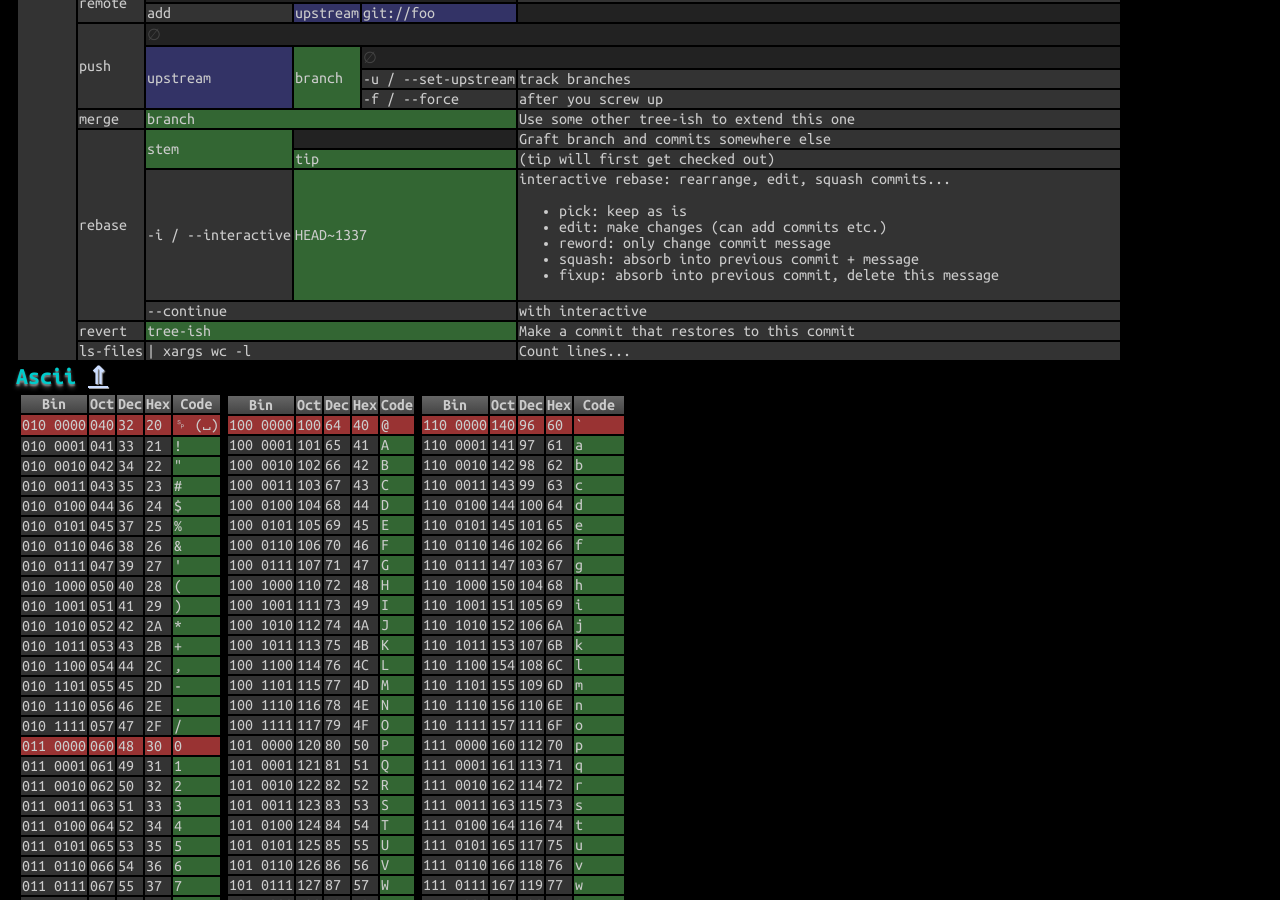
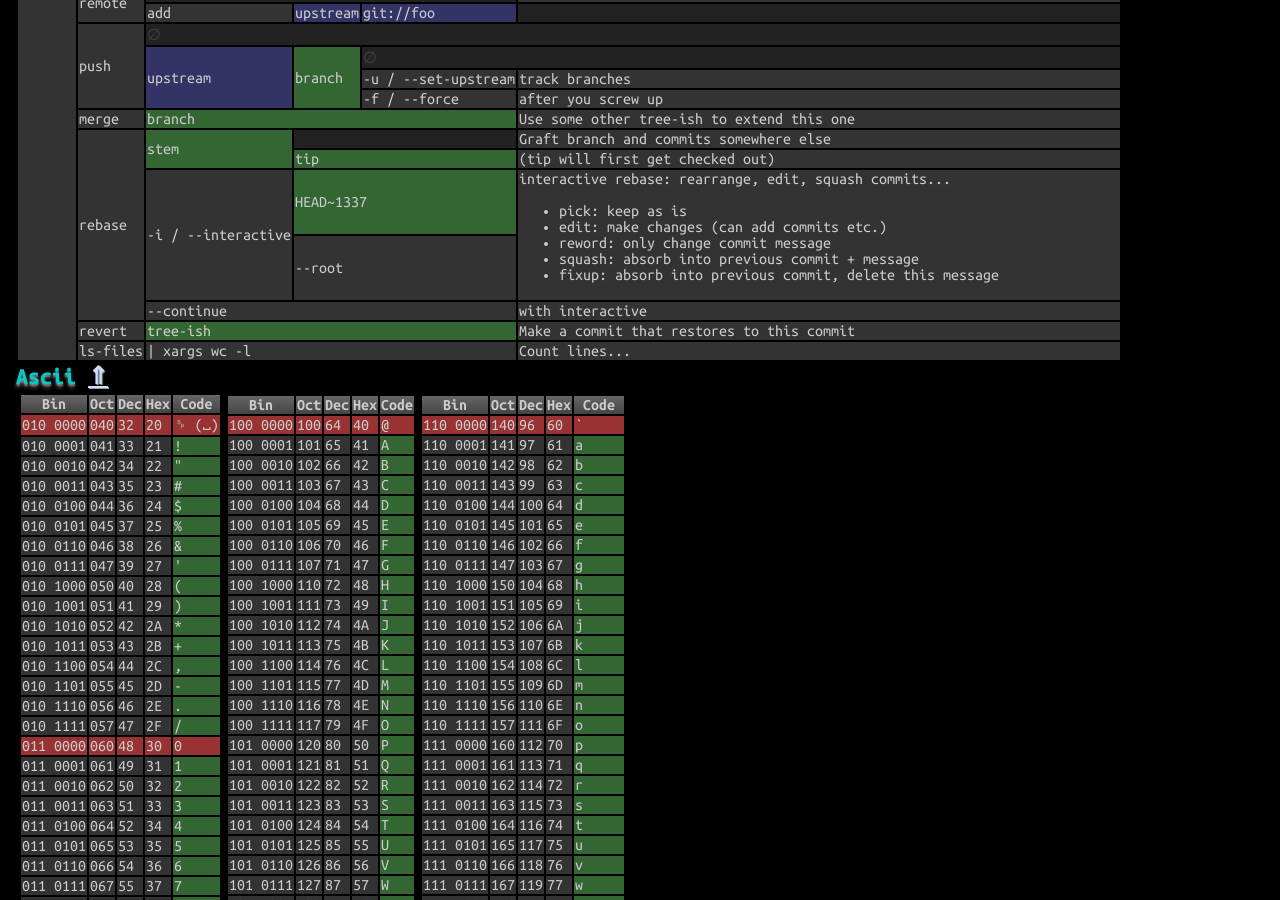
Before and after one commit to betaveros/betaveros.github.io, a Jekyll site: the page c/index.html, which Jekyll copies as it is, in a window 1280 px wide and 900 px high, scrolled down 16911 px. Built offline with Jekyll 4.4.1, drawn with Linux system fonts in a browser that asks for light colours.

Commit message:
Cheat sheet: add git rebase -i --root

```diff
--- a/c/index.html
+++ b/c/index.html
@@ -914,7 +914,7 @@ instance Quux Int where
 			<p>The actual cheat sheet.</p>
 			<table>
 				<tr><th>Command</th><th colspan="4">Subcommands, flags, arguments</th><th>Description</th></tr>
-				<tr><td rowspan="37">git</td>
+				<tr><td rowspan="38">git</td>
 					<td colspan="4">status</td><td class="empty"></td></tr>
 				<tr><td colspan="4">hist</td><td>[alias]<br/>&nbsp; &nbsp; hist = log --pretty=format:\"%h %ad | %s%d [%an]\" --graph --date=short<br/>(see <a href="http://gitimmersion.com/lab_10.html">git immersion</a>)</td></tr>
 				<tr><td rowspan="5">add</td><td colspan="3" class="cr">files</td><td class="empty"></td></tr>
@@ -954,9 +954,9 @@ instance Quux Int where
 				<tr><td>-u / --set-upstream</td><td>track branches</td></tr>
 				<tr><td>-f / --force</td><td>after you screw up</td></tr>
 				<tr><td>merge</td><td class="cg" colspan="3">branch</td><td>Use some other tree-ish to extend this one</td></tr>
-				<tr><td rowspan="4">rebase</td><td class="cg" rowspan="2">stem</td><td class="empty" colspan="2"></td><td>Graft branch and commits somewhere else</td></tr>
+				<tr><td rowspan="5">rebase</td><td class="cg" rowspan="2">stem</td><td class="empty" colspan="2"></td><td>Graft branch and commits somewhere else</td></tr>
 				<tr><td class="cg" colspan="2">tip</td><td>(tip will first get checked out)</td></tr>
-				<tr><td>-i / --interactive</td><td class="cg" colspan="2">HEAD~1337</td><td>interactive rebase: rearrange, edit, squash commits...
+				<tr><td rowspan="2">-i / --interactive</td><td class="cg" colspan="2">HEAD~1337</td><td rowspan="2">interactive rebase: rearrange, edit, squash commits...
 						<ul>
 							<li>pick: keep as is</li>
 							<li>edit: make changes (can add commits etc.)</li>
@@ -964,6 +964,7 @@ instance Quux Int where
 							<li>squash: absorb into previous commit + message</li>
 							<li>fixup: absorb into previous commit, delete this message</li>
 				</ul></td></tr>
+				<tr><td colspan="2">--root</td></tr>
 				<tr><td colspan="3">--continue</td><td>with interactive</td></tr>
 				<tr><td>revert</td><td class="cg" colspan="3">tree-ish</td><td>Make a commit that restores to this commit</td></tr>
 				<tr><td>ls-files</td><td colspan="3">| xargs wc -l</td><td>Count lines...</td></tr>
```
